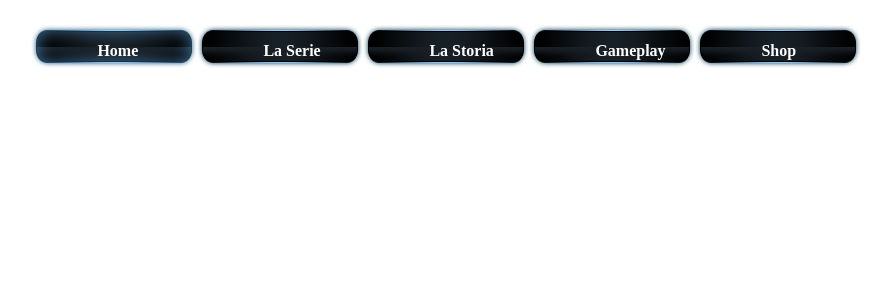
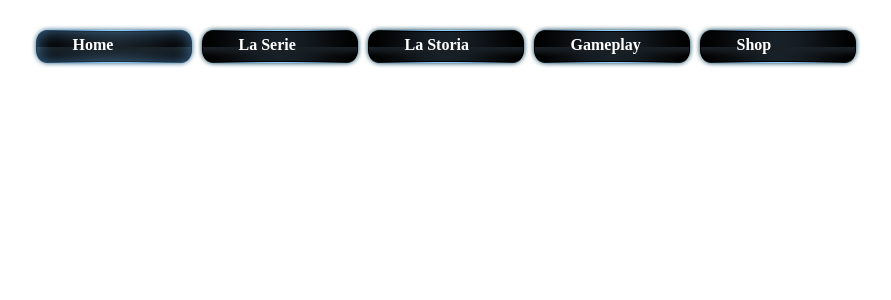
Before and after one commit to Felkun/amm, a PHP site: page / in a window 1280 px wide. Shown: the part 120-420 px from the top of the page, without its empty margins (17-908 px from the left). Run offline with PHP 8.4, Linux system fonts and the light colour scheme.

Commit message:
Pova bottoni

```diff
--- a/css/style.css
+++ b/css/style.css
@@ -48,6 +48,6 @@ ul#menu {
 
 span.menu {
     position: relative;
-    top:      40%;
-    left:     40%;
+    top:      25%;
+    left:     25%;
 }
```
